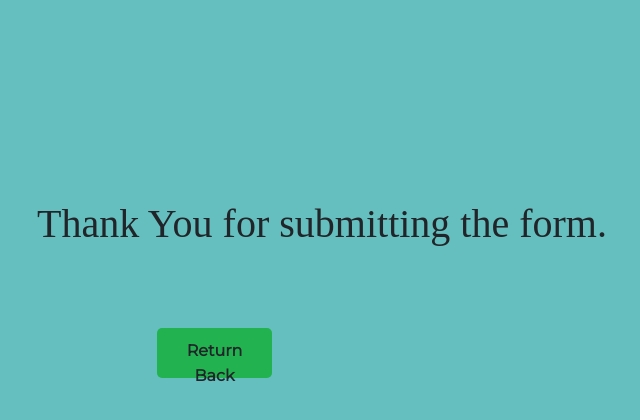
After one commit to Tejaswikoya/MWebsite, a Flask app: template templates/submission.html in a window 1280 px wide. The commit adds this page. Shown: the top 420 px of the page, without its empty margins (543-1183 px from the left). Run offline with Flask 3, Linux system fonts and the light colour scheme; the template is opened without the code that fills it, so the values that code supplies are empty; parts of the project's set-up code (start-up, migrations or seed data) failed here and were passed over; some libraries are stand-ins or nearby versions.

Commit message:
added final htmls

```diff
--- /dev/null
+++ b/templates/submission.html
@@ -0,0 +1,66 @@
+<!DOCTYPE html>
+<html>
+
+<head>
+    <meta charset="utf-8">
+    <title>Student signup</title>
+
+    <!-- Google Fonts -->
+    <link href="https://fonts.googleapis.com/css?family=Montserrat|Ubuntu" rel="stylesheet">
+
+    <!-- CSS Stylesheets -->
+    <link rel="stylesheet" href="https://maxcdn.bootstrapcdn.com/bootstrap/4.0.0/css/bootstrap.min.css"
+        integrity="sha384-Gn5384xqQ1aoWXA+058RXPxPg6fy4IWvTNh0E263XmFcJlSAwiGgFAW/dAiS6JXm" crossorigin="anonymous">
+    <link rel="stylesheet" href="{{ url_for('static', filename='css/styles.css') }}">
+
+
+    <!-- Font Awesome -->
+    <script defer src="https://use.fontawesome.com/releases/v5.0.7/js/all.js"></script>
+
+    <!-- Bootstrap Scripts -->
+    <script src="https://code.jquery.com/jquery-3.2.1.slim.min.js"
+        integrity="sha384-KJ3o2DKtIkvYIK3UENzmM7KCkRr/rE9/Qpg6aAZGJwFDMVNA/GpGFF93hXpG5KkN"
+        crossorigin="anonymous"></script>
+    <script src="https://cdnjs.cloudflare.com/ajax/libs/popper.js/1.12.9/umd/popper.min.js"
+        integrity="sha384-ApNbgh9B+Y1QKtv3Rn7W3mgPxhU9K/ScQsAP7hUibX39j7fakFPskvXusvfa0b4Q"
+        crossorigin="anonymous"></script>
+    <script src="https://maxcdn.bootstrapcdn.com/bootstrap/4.0.0/js/bootstrap.min.js"
+        integrity="sha384-JZR6Spejh4U02d8jOt6vLEHfe/JQGiRRSQQxSfFWpi1MquVdAyjUar5+76PVCmYl"
+        crossorigin="anonymous"></script>
+</head>
+<!-- some CSS styling changes and overrides -->
+<style>
+    h1{
+        margin-left: 450px;
+        margin-top: 200px;
+    }
+
+    a{
+        margin-left: 700px;
+    }
+    .button{
+    color: white;
+    display: block;
+    width: 115px;
+    height: 50px;
+    background: #22b350;
+    padding: 10px;
+    text-align: center;
+    border-radius: 5px;
+    font-weight: bold;
+    line-height: 25px;
+    }
+
+    body {
+        background-color: #66BFBF;
+    }
+</style>
+<body>
+    <h1>Thank You for submitting the form.</h1>
+    <br>
+    <br>
+    <br>
+    <a type="button" class="button">Return Back</a>
+
+</body>
+</html>
```
Also changed, not shown: templates/student.html (+32 -12 lines).
